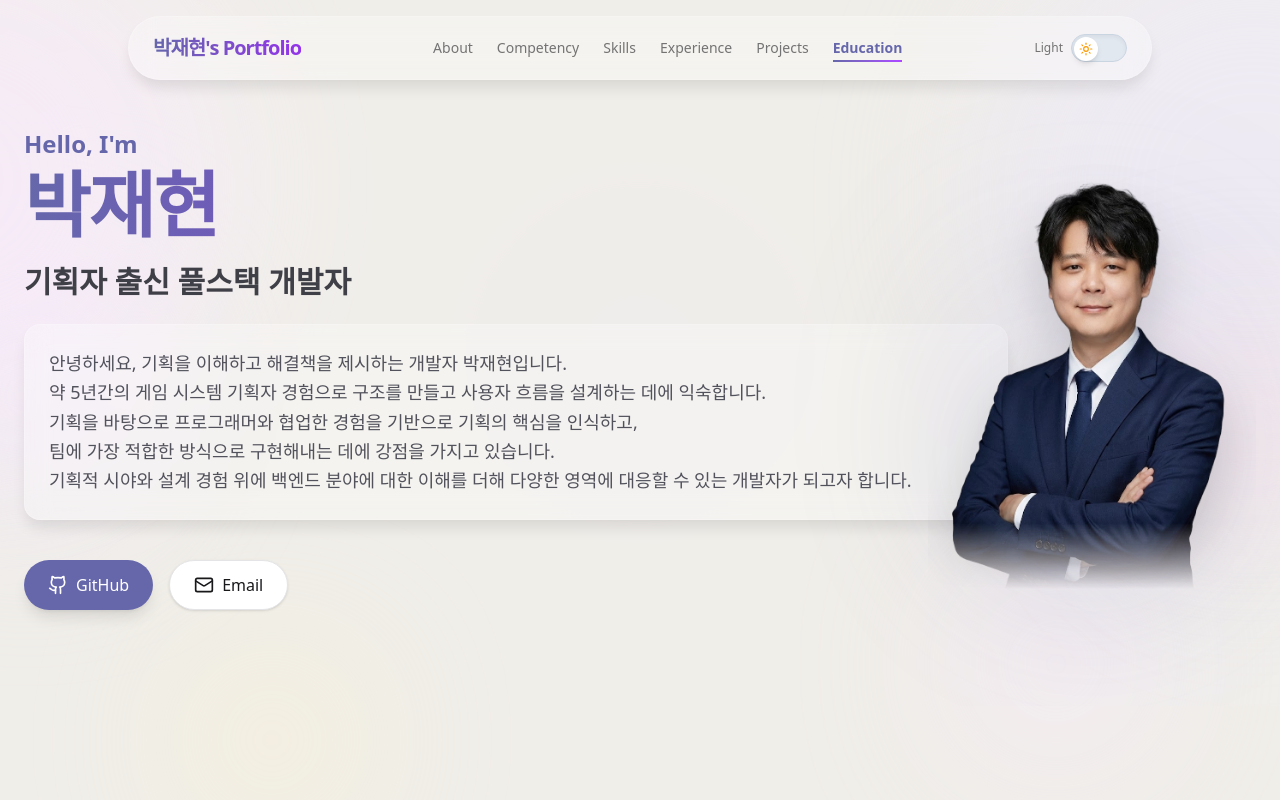
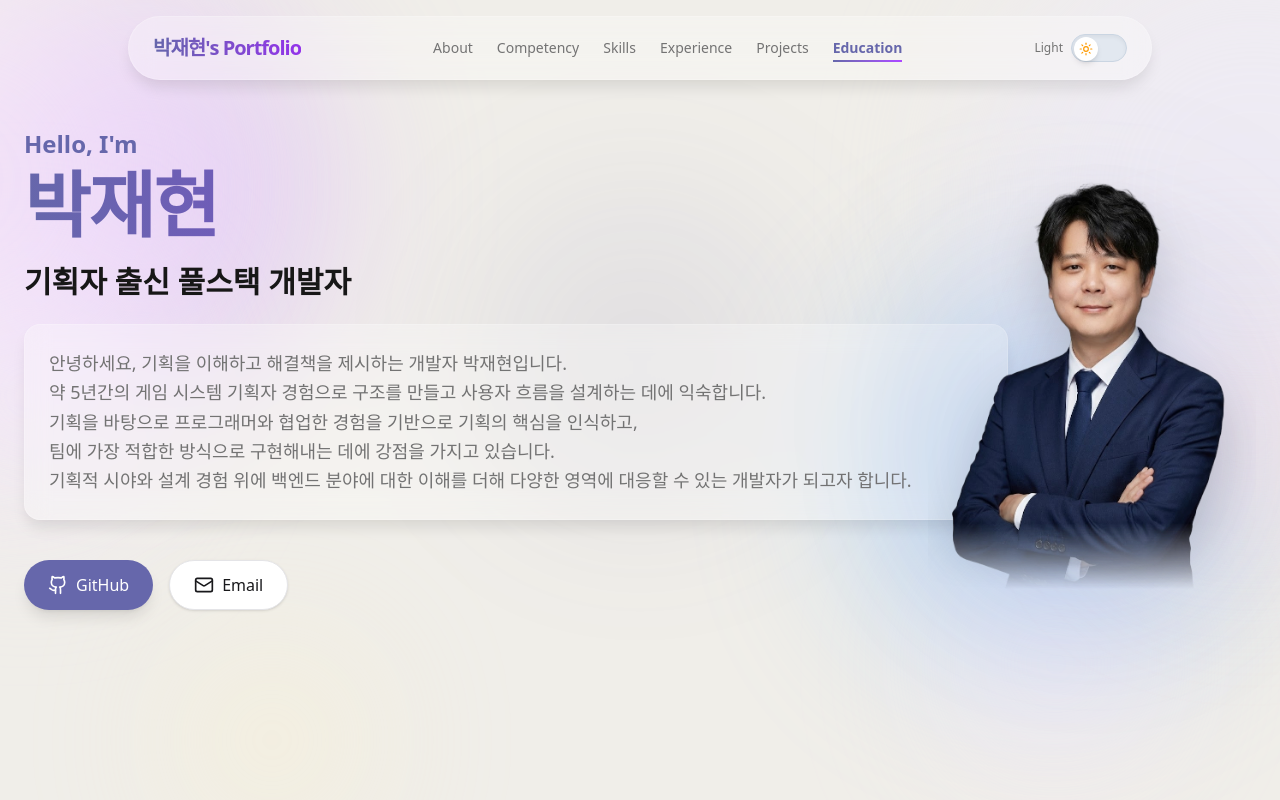
Before and after one commit to earlydreamer/earlydreamer.github.io, a Next.js app: page / in a window 1280 px wide. Shown: the top 800 px of the page. Built offline with nearby package versions, Linux system fonts and the light colour scheme.

Commit message:
style: 프로필/교육 섹션 다크모드 스타일 적용
- 프로필 설명 텍스트 CSS 변수 활용
- 교육 과정명 텍스트 다크모드 대응

```diff
--- a/src/components/sections/EducationSection.tsx
+++ b/src/components/sections/EducationSection.tsx
@@ -11,7 +11,8 @@ export function EducationSection() {
     return (
         <Section id="education" title={education.title} subtitle={education.subtitle} centered className="pb-40">
             <div className="glass max-w-4xl mx-auto rounded-3xl p-8 md:p-12 relative overflow-hidden">
-                <div className="liquid-shape w-64 h-64 bg-yellow-200 bottom-[-50px] right-[-50px] opacity-20 blur-3xl rounded-full" />
+                {/* Lighting effects - 가장 따뜻한톤: amber, orange */}
+                <div className="liquid-shape w-64 h-64 bg-amber-200 dark:bg-amber-500/15 bottom-[-50px] right-[-50px] opacity-25 blur-3xl rounded-full" />
 
                 <div className="space-y-8 relative z-10">
                     {EDUCATION.map((edu, index) => (
@@ -33,10 +34,10 @@ export function EducationSection() {
                             </div>
                             <div className="flex-1 pb-6">
                                 <div className="flex flex-col md:flex-row md:items-center md:justify-between mb-1">
-                                    <h3 className="text-lg font-bold text-zinc-900 dark:text-zinc-50">{edu.school}</h3>
-                                    <span className="text-sm font-semibold text-[#6667AB]">{edu.period}</span>
+                                    <h3 className="text-lg font-bold" style={{ color: 'var(--foreground)' }}>{edu.school}</h3>
+                                    <span className="text-sm font-semibold" style={{ color: 'var(--primary)' }}>{edu.period}</span>
                                 </div>
-                                <p className="text-zinc-600 dark:text-zinc-300 font-medium">{edu.course}</p>
+                                <p className="font-medium" style={{ color: 'var(--muted-foreground)' }}>{edu.course}</p>
                             </div>
                         </motion.div>
                     ))}
--- a/src/components/sections/ProfileSection.tsx
+++ b/src/components/sections/ProfileSection.tsx
@@ -9,11 +9,13 @@ import Image from "next/image";
 
 export function ProfileSection() {
     return (
-        <Section id="about" className="pt-20 md:pt-32 pb-16 flex items-center justify-center relative overflow-hidden">
-            {/* Liquid Background Shapes */}
-            <div className="liquid-shape w-96 h-96 bg-purple-300 top-0 left-[-100px] animate-pulse" style={{ animationDuration: "10s" }} />
-            <div className="liquid-shape w-96 h-96 bg-blue-300 bottom-0 right-[-100px] animate-pulse" style={{ animationDuration: "15s" }} />
-            <div className="liquid-shape w-80 h-80 bg-[#6667AB] top-1/2 left-1/2 transform -translate-x-1/2 -translate-y-1/2 opacity-20" />
+        <Section id="about" className="pt-20 md:pt-32 pb-16 flex items-center justify-center relative">
+            {/* Liquid Background Shapes - positioned to not get clipped */}
+            <div className="absolute inset-0 overflow-visible pointer-events-none" style={{ zIndex: -1 }}>
+                <div className="liquid-shape w-96 h-96 bg-purple-300 dark:bg-violet-500/25 top-0 left-[-50px] animate-pulse" style={{ animationDuration: "10s" }} />
+                <div className="liquid-shape w-96 h-96 bg-blue-300 dark:bg-indigo-500/25 bottom-10 right-10 animate-pulse" style={{ animationDuration: "15s" }} />
+                <div className="liquid-shape w-80 h-80 bg-[#6667AB]/20 dark:bg-[#8283c9]/15 top-1/2 left-1/2 transform -translate-x-1/2 -translate-y-1/2" />
+            </div>
 
             <div className="flex flex-col gap-6 md:flex-row md:items-center md:gap-0 w-full relative z-10">
                 {/* Text Content */}
@@ -29,10 +31,10 @@ export function ProfileSection() {
                             {PROFILE.name}
                         </h1>
                     </div>
-                    <h2 className="text-2xl md:text-3xl font-semibold text-zinc-700 dark:text-zinc-300">
+                    <h2 className="text-2xl md:text-3xl font-semibold" style={{ color: 'var(--foreground)' }}>
                         {PROFILE.role}
                     </h2>
-                    <p className="text-lg text-zinc-600 dark:text-zinc-300 leading-relaxed glass p-6 rounded-2xl whitespace-pre-wrap break-keep">
+                    <p className="text-lg leading-relaxed glass p-6 rounded-2xl whitespace-pre-wrap break-keep" style={{ color: 'var(--muted-foreground)' }}>
                         {PROFILE.description}
                     </p>
                     <div className="flex gap-4 pt-4">
```
